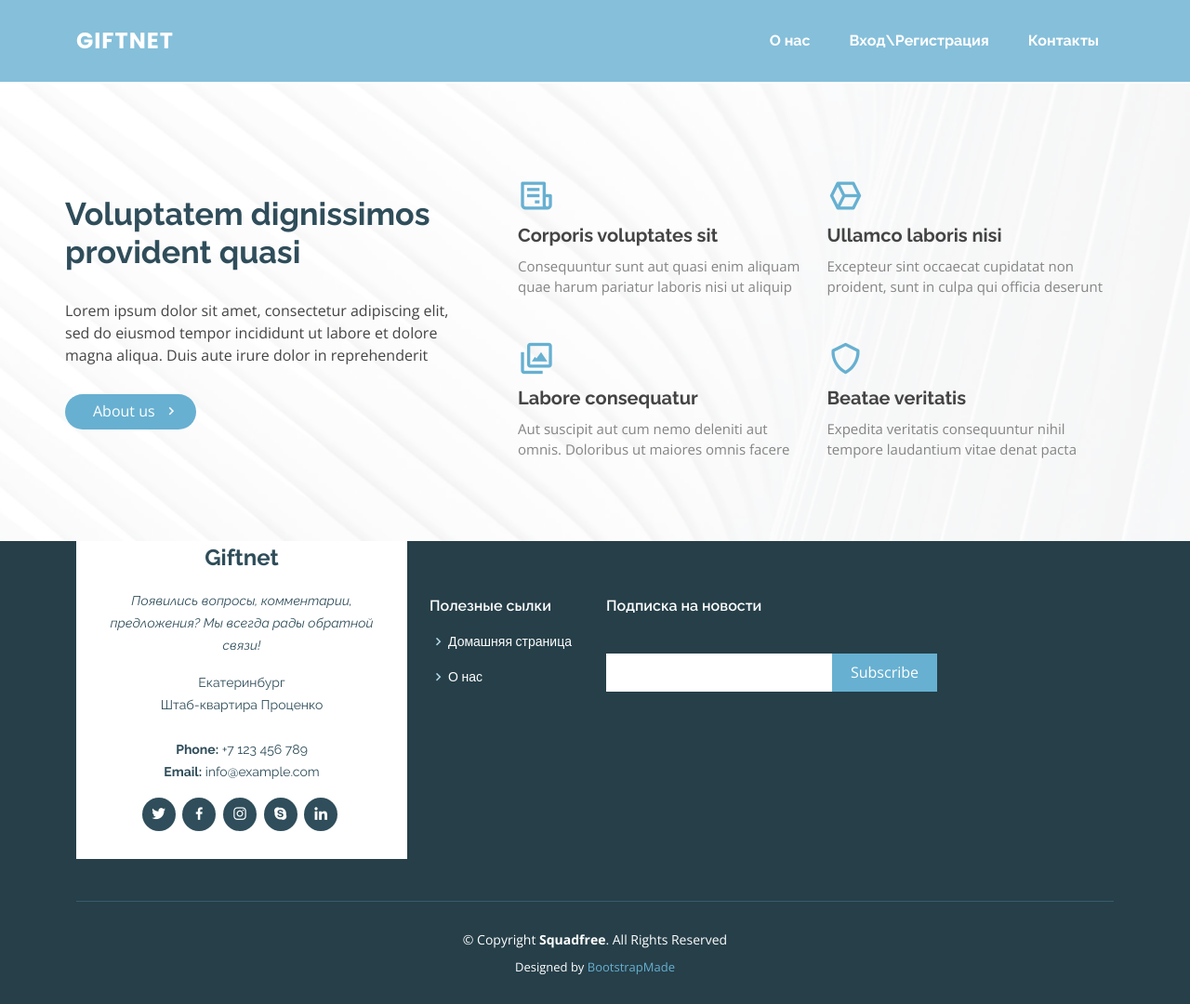
After one commit to ProtKsen/wish_lists, a Django app: page /about/ in a window 1280 px wide. The commit adds this page. Shown: the whole page at 93% size. Run offline with Django 4.2, Linux system fonts and the light colour scheme; some libraries are stand-ins or nearby versions.

Commit message:
add about section

```diff
--- /dev/null
+++ b/index/templates/about.html
@@ -0,0 +1,55 @@
+{% extends 'layouts.html' %}
+
+{% block title %}
+Giftnet
+{% endblock %}
+{% load static %}
+{% block content %}
+
+
+<!-- ======= About Section ======= -->
+    <section id="about" class="about">
+      <div class="container">
+
+        <div class="row no-gutters">
+          <div class="content col-xl-5 d-flex align-items-stretch" data-aos="fade-up">
+            <div class="content">
+              <h3>Voluptatem dignissimos provident quasi</h3>
+              <p>
+                Lorem ipsum dolor sit amet, consectetur adipiscing elit, sed do eiusmod tempor incididunt ut labore et dolore magna aliqua. Duis aute irure dolor in reprehenderit
+              </p>
+              <a href="#" class="about-btn">About us <i class="bx bx-chevron-right"></i></a>
+            </div>
+          </div>
+          <div class="col-xl-7 d-flex align-items-stretch">
+            <div class="icon-boxes d-flex flex-column justify-content-center">
+              <div class="row">
+                <div class="col-md-6 icon-box" data-aos="fade-up" data-aos-delay="100">
+                  <i class="bx bx-receipt"></i>
+                  <h4>Corporis voluptates sit</h4>
+                  <p>Consequuntur sunt aut quasi enim aliquam quae harum pariatur laboris nisi ut aliquip</p>
+                </div>
+                <div class="col-md-6 icon-box" data-aos="fade-up" data-aos-delay="200">
+                  <i class="bx bx-cube-alt"></i>
+                  <h4>Ullamco laboris nisi</h4>
+                  <p>Excepteur sint occaecat cupidatat non proident, sunt in culpa qui officia deserunt</p>
+                </div>
+                <div class="col-md-6 icon-box" data-aos="fade-up" data-aos-delay="300">
+                  <i class="bx bx-images"></i>
+                  <h4>Labore consequatur</h4>
+                  <p>Aut suscipit aut cum nemo deleniti aut omnis. Doloribus ut maiores omnis facere</p>
+                </div>
+                <div class="col-md-6 icon-box" data-aos="fade-up" data-aos-delay="400">
+                  <i class="bx bx-shield"></i>
+                  <h4>Beatae veritatis</h4>
+                  <p>Expedita veritatis consequuntur nihil tempore laudantium vitae denat pacta</p>
+                </div>
+              </div>
+            </div><!-- End .content-->
+          </div>
+        </div>
+
+      </div>
+    </section><!-- End About Section -->
+
+{% endblock %}
--- a/index/urls.py
+++ b/index/urls.py
@@ -4,5 +4,6 @@ from index import views
 
 urlpatterns = [
     path('', views.home, name='home'),
-    path('contacts/', views.contacts, name='contacts')
+    path('contacts/', views.contacts, name='contacts'),
+    path('about/', views.about, name='about')
 ]
--- a/index/views.py
+++ b/index/views.py
@@ -8,3 +8,6 @@ def home(request):
 
 def contacts(request):
     return render(request, 'contacts.html')
+
+def about(request):
+    return render(request, 'about.html')
--- a/templates/layouts.html
+++ b/templates/layouts.html
@@ -47,14 +47,14 @@
     <div class="container d-flex align-items-center justify-content-between">
 
         <div class="logo">
-            <h1 class="text-light"><a href="#hero"><span>Giftnet</span></a></h1>
+            <h1 class="text-light"><a href="{% url 'home' %}"><span>Giftnet</span></a></h1>
             <!-- Uncomment below if you prefer to use an image logo -->
             <!-- <a href="index.html"><img src="assets/img/logo.png" alt="" class="img-fluid"></a>-->
         </div>
 
         <nav id="navbar" class="navbar">
             <ul>
-                <li><a class="nav-link scrollto" href="#about">О нас</a></li>
+                <li><a class="nav-link scrollto" href="{% url 'about' %}">О нас</a></li>
                 <li><a class="nav-link scrollto" href="#authentication">Вход\Регистрация</a></li>
                 <li><a class="nav-link scrollto" href="{% url 'contacts' %}">Контакты</a></li>
             </ul>
```
